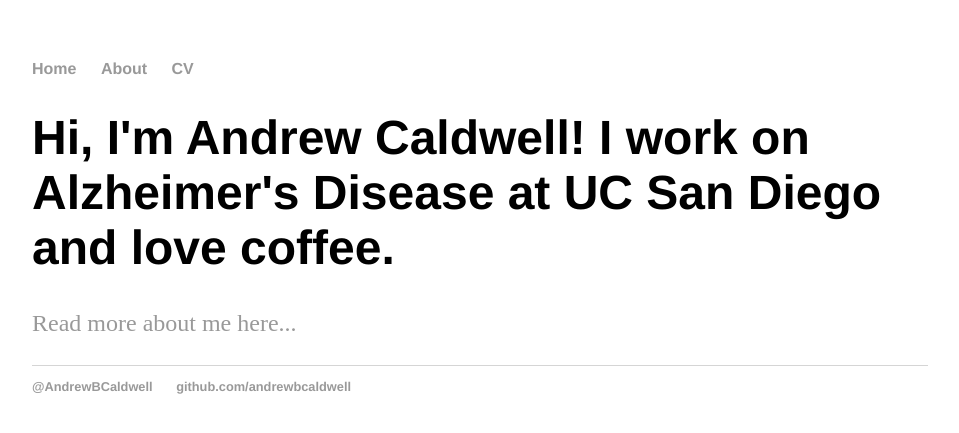
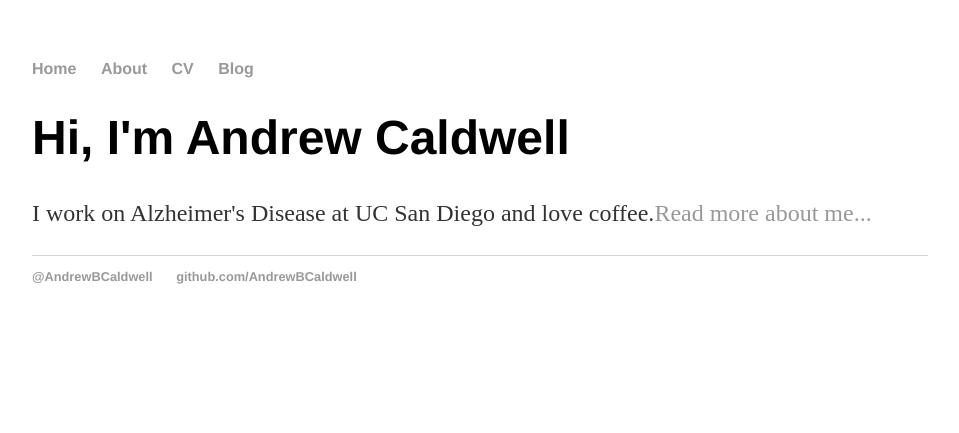
Before and after one commit to andrewbcaldwell/andrewbcaldwell.github.io, a Jekyll site: the page built from index.html, in a window 1280 px wide. Shown: the top 433 px of the page, without its empty margins (160-1119 px from the left). Built offline with Jekyll 4.4.1, drawn with Linux system fonts in a browser that asks for light colours.

Commit message:
Update index.html

```diff
--- a/index.html
+++ b/index.html
@@ -1,29 +1,8 @@
-<!DOCTYPE html>
-<html>
-	<head>
-		<title>Andrew B. Caldwell</title>
-		<!-- link to main stylesheet -->
-		<link rel="stylesheet" type="text/css" href="/css/main.css">
-	</head>
-	<body>
-		<nav>
-    		<ul>
-        		<li><a href="/">Home</a></li>
-	        	<li><a href="/about">About</a></li>
-        		<li><a href="/cv">CV</a></li>
-    		</ul>
-		</nav>
-		<div class="container">
-    		<div class="blurb">
-        		<h1>Hi, I'm Andrew Caldwell! I work on Alzheimer's Disease at UC San Diego and love coffee.</h1>
-				<p><a href="/about">Read more about me here...</a></p>
-    		</div><!-- /.blurb -->
-		</div><!-- /.container -->
-		<footer>
-    		<ul>
-        		<li><a href="https://www.twitter.com/andrewbcaldwell">@AndrewBCaldwell</a></li>
-        		<li><a href="https://github.com/andrewbcaldwell">github.com/andrewbcaldwell</a></li>
-			</ul>
-		</footer>
-	</body>
-</html>
+---
+layout: default
+title: Andrew B. Caldwell
+---
+<div class="blurb">
+	<h1>Hi, I'm Andrew Caldwell</h1>
+	<p>I work on Alzheimer's Disease at UC San Diego and love coffee.<a href="/about">Read more about me...</a></p>
+</div><!-- /.blurb -->
```
